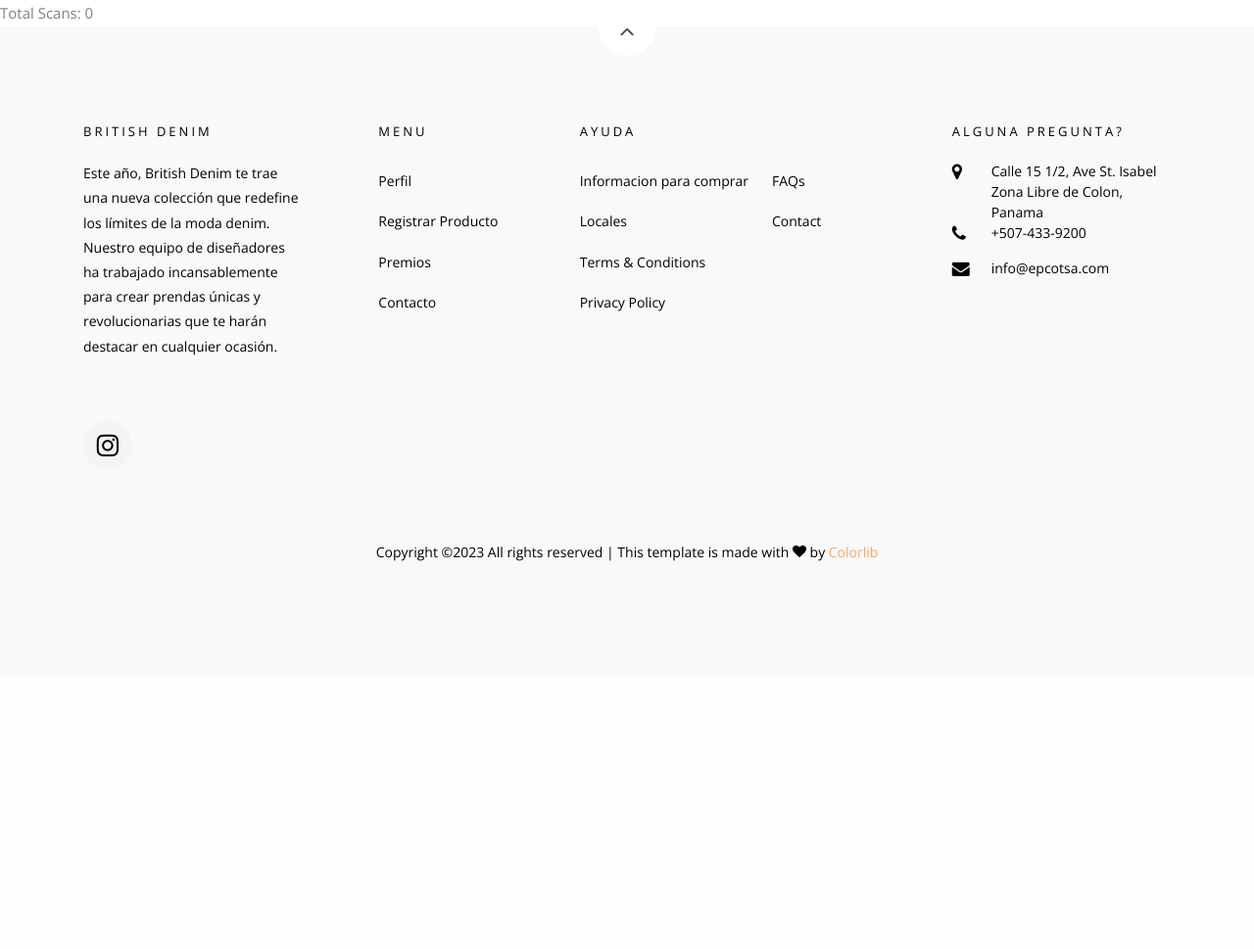
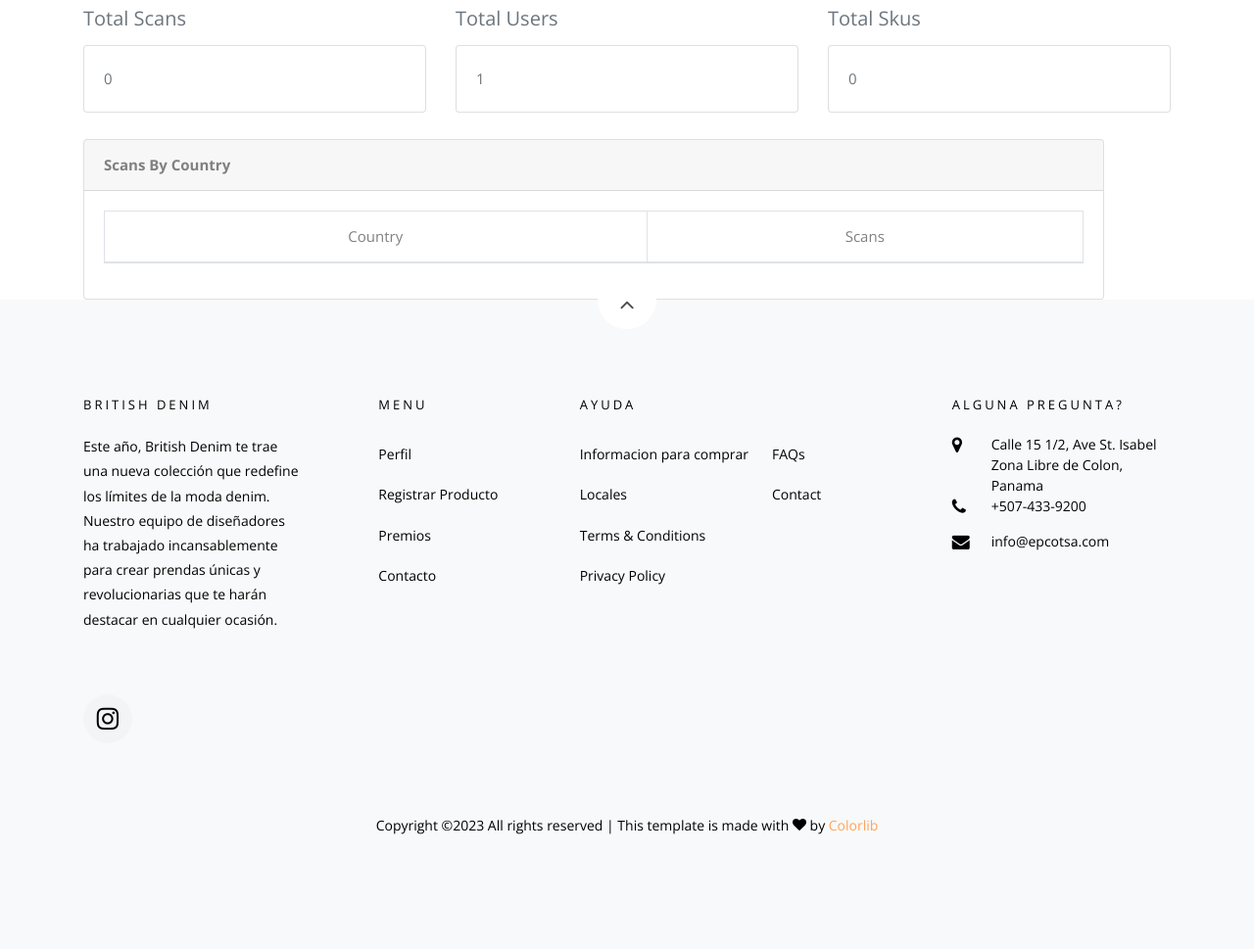
Before and after one commit to mcorkidi/bdregister, a Django app: page /stats/ in a window 1280 px wide. Shown: the part 138-1107 px from the top of the page at 98% size. Before the commit the page ends 711 px from the top, so only its background shows below. Run offline with Django 3.2, Linux system fonts and the light colour scheme; the visitor is signed in with stand-in values (Sample User, id 1); data comes from the database, SQL or seed files in the repository; data that the repository does not hold is empty; some libraries are stand-ins or nearby versions; some web fonts are replaced.

Commit message:
more stats

```diff
--- a/britishdenim/templates/britishdenim/stats.html
+++ b/britishdenim/templates/britishdenim/stats.html
@@ -2,11 +2,65 @@
 {% block body %}
 {% load static %}
 
-Total Scans: {{totalScans}}
 
-{% for country, scans in scansByCountry.items %}
-{{country}}-{{scans}}
-{%endfor%}
+<div class="container">
+    <div class="animated fadeIn">
 
+        <h5 class="heading-title mb-1 text-secondary"></h5>
+        <div class="row">
+            <div class="col">
+                <h5 class="card-title text-secondary">Total Scans</h5>
+                <section class="card">
+
+                    <div class="card-body text-secondary">{{totalScans}}</div>
+                </section>
+            </div>
+            <div class="col">
+                <h5 class="card-title text-secondary">Total Users</h5>
+                <section class="card">
+                    <div class="card-body text-secondary">{{totalUsers}}</div>
+                </section>
+            </div>
+            <div class="col">
+                <h5 class="card-title text-secondary">Total Skus</h5>
+                <section class="card">
+                    <div class="card-body text-secondary">{{totalItems}}</div>
+                </section>
+            </div>
+        </div>
+    </div>
+<br>
+    <div class="row">
+        <div class="animated fadeIn">
+            <div class="col-md-12">
+                <div class="card">
+                    <div class="card-header">
+                        <strong class="card-title">Scans By Country</strong>
+                    </div>
+                    <div class="card-body">
+                        <table id="bootstrap-data-table" class="table table-striped table-bordered">
+                            <thead>
+                                <tr>
+                                    <th>Country</th>
+                                    <th>Scans</th>
+
+                                </tr>
+                            </thead>
+                            <tbody>
+                                {% for country, scans in scansByCountry.items %}
+                                <tr>
+                                    <td>{{country}}</td>
+                                    <td>{{scans}}</td>
+                                </tr>
+                                {%endfor%}
+                            </tbody>
+                        </table>
+                    </div>
+                </div>
+            </div>
+        </div>
+    </div>
+
+</div>
 
 {%endblock%}
--- a/britishdenim/views.py
+++ b/britishdenim/views.py
@@ -13,6 +13,7 @@
 from rest_framework.permissions import IsAuthenticated, IsAdminUser, AllowAny
 from rest_framework.response import Response
 from .serializers import ItemSerializer, LoginSerializer, LogoutSerializer
+import pycountry
 
 def ipInfo(addr=''):
     from urllib.request import urlopen
@@ -139,19 +140,37 @@
 
     return render(request, 'britishdenim/rewards.html', {'coupons': coupons})
 
+def get_country_name(country_code):
+    try:
+        country = pycountry.countries.get(alpha_2=country_code)
+        if country:
+            return country.name
+    except LookupError:
+        pass
+    return None
+
+
 @staff_member_required
 def stats(request):
     scans = Scan.objects.all()
+    users = User.objects.all().filter()
+    items = Item.objects.all()
+    totalItems = items.count()
+    totalUsers = users.count()
     totalScans = scans.count()
     scansByCountry = {}
     for scan in scans:
-        if scan.country in scansByCountry:
-            scansByCountry[scan.country] += 1
+        country = get_country_name(scan.country)
+        if country in scansByCountry:
+            scansByCountry[country] += 1
         else:
-            scansByCountry[scan.country] = 1
+            scansByCountry[country] = 1
 
     print(scansByCountry)
-    context = {'totalScans': totalScans, 'scansByCountry': scansByCountry}
+    context = {'totalScans': totalScans,
+               'scansByCountry': scansByCountry,
+               'totalUsers': totalUsers,
+               'totalItems': totalItems}
 
     return render(request, 'britishdenim/stats.html', context)
 
```
